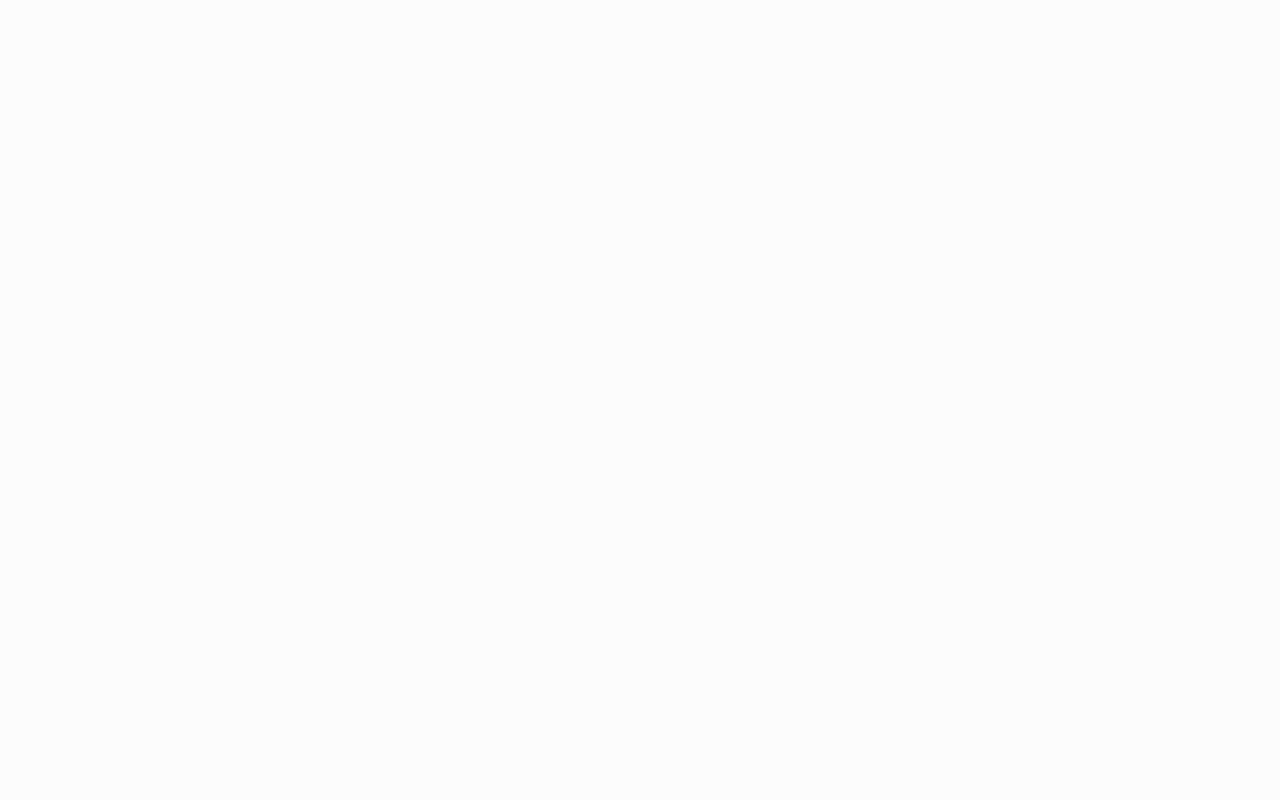
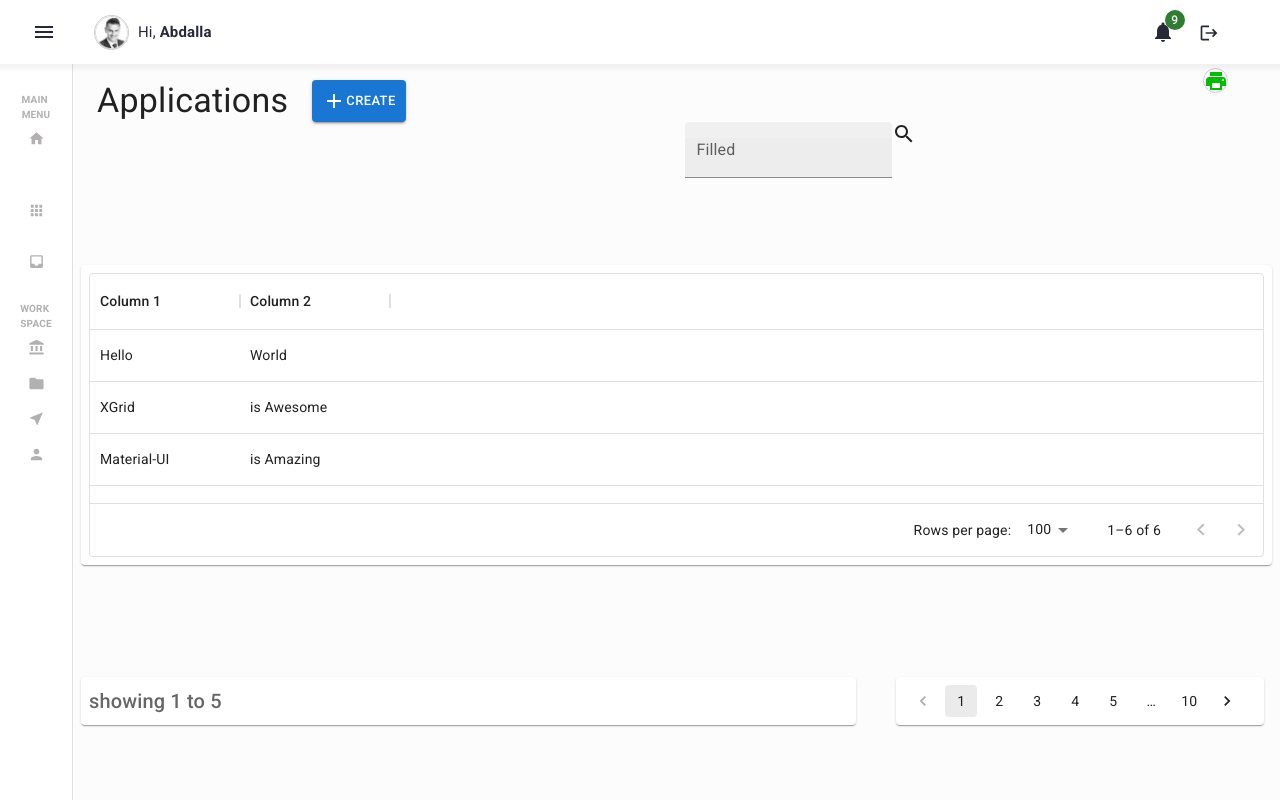
Before and after one commit to isssourav2/waystone, a React (Create React App) app: page /Application in a window 1280 px wide. Before the commit this address had no page. Built offline with nearby package versions, Linux system fonts and the light colour scheme.

Commit message:
develop model

```diff
--- a/package.json
+++ b/package.json
@@ -10,7 +10,7 @@
     "@mui/material": "^5.1.1",
     "@mui/styled-engine": "^5.1.1",
     "@mui/styles": "^5.2.3",
-    "@mui/x-data-grid": "^5.0.1",
+    "@mui/x-data-grid": "^5.2.1",
     "@mui/x-data-grid-generator": "^5.0.1",
     "@mui/x-data-grid-pro": "^5.0.1",
     "@testing-library/jest-dom": "^5.15.0",
--- a/src/App.js
+++ b/src/App.js
@@ -1,5 +1,11 @@
 import { BrowserRouter as Router, Route, Routes } from 'react-router-dom';
-import { Dashboard, DataExtracter, Stepper, TabMenu } from './components';
+import {
+  Dashboard,
+  DataExtracter,
+  Stepper,
+  TabMenu,
+  Application,
+} from './components';
 import { CssBaseline } from '@mui/material';
 import BasicButtons from './components/Stapper';
 function App() {
@@ -12,6 +18,7 @@ function App() {
         <Route path="/DataExtracter" element={<DataExtracter />} />
         <Route path="/Stepper" element={<Stepper />} />
         <Route path="/TabMenu" element={<TabMenu />} />
+        <Route path="/Application" element={<Application />} />
       </Routes>
     </Router>
   );
--- /dev/null
+++ b/src/components/Application/Application.jsx
@@ -0,0 +1,14 @@
+import React from 'react';
+import Home from './home';
+import Header from '../Common/Header';
+import Box from '@mui/material/Box';
+const Application = () => {
+  return (
+    <Box sx={{ display: 'flex' }}>
+      <Header />
+      <Home />
+    </Box>
+  );
+};
+
+export default Application;
--- /dev/null
+++ b/src/components/Application/home.jsx
@@ -0,0 +1,91 @@
+import React from 'react';
+import Grid from '@mui/material/Grid';
+import Pagination from '@mui/material/Pagination';
+import Stack from '@mui/material/Stack';
+import Typography from '@mui/material/Typography';
+import { Item, muiBox } from './styles';
+import Box from '@mui/material/Box';
+import Button from '@mui/material/Button';
+import AddIcon from '@mui/icons-material/Add';
+import IconButton from '@mui/material/IconButton';
+import PrintIcon from '@mui/icons-material/Print';
+import SearchIcon from '@mui/icons-material/Search';
+import { DataGrid, GridRowsProp, GridColDef } from '@mui/x-data-grid';
+import TextField from '@mui/material/TextField';
+const rows = [
+  { id: 1, col1: 'Hello', col2: 'World' },
+  { id: 2, col1: 'XGrid', col2: 'is Awesome' },
+  { id: 3, col1: 'Material-UI', col2: 'is Amazing' },
+  { id: 4, col1: 'Hello', col2: 'World' },
+  { id: 5, col1: 'XGrid', col2: 'is Awesome' },
+  { id: 6, col1: 'Material-UI', col2: 'is Amazing' },
+];
+
+const columns = [
+  { field: 'id', hide: true },
+  { field: 'col1', headerName: 'Column 1', width: 150 },
+  { field: 'col2', headerName: 'Column 2', width: 150 },
+];
+const home = () => {
+  return (
+    <>
+      <Grid container spacing={2}>
+        <Grid item xs={8}>
+          <Box
+            sx={{
+              marginTop: '6em',
+              marginLeft: 3,
+              display: 'flex',
+            }}
+          >
+            <Typography variant="h4">Applications</Typography>
+            <Button variant="contained" sx={{ marginLeft: 3 }} size="small">
+              <AddIcon /> Create
+            </Button>
+          </Box>
+        </Grid>
+        <Grid item xs={2}></Grid>
+        <Grid item xs={2}>
+          <IconButton>
+            <PrintIcon />
+          </IconButton>
+        </Grid>
+
+        <Grid item xs={6}></Grid>
+        <Grid item xs={6}>
+          <TextField
+            style={{ backgroundColor: 'white', height: '1em' }}
+            id="filled-basic"
+            label="Filled"
+            variant="filled"
+          />
+          <SearchIcon style={{ textAlign: 'right' }} />
+        </Grid>
+
+        <Grid item xs={12}>
+          <Item style={{ height: 300, width: '100%' }}>
+            <DataGrid rows={rows} columns={columns} />
+          </Item>
+        </Grid>
+        <Grid item xs={8}>
+          <Item>
+            <Typography sx={{ textAlign: 'left' }} variant="h6">
+              {' '}
+              showing 1 to 5
+            </Typography>{' '}
+          </Item>
+        </Grid>
+        <Grid item xs={4}>
+          <Item>
+            {' '}
+            <Stack>
+              <Pagination count={10} shape="rounded" />
+            </Stack>
+          </Item>
+        </Grid>
+      </Grid>
+    </>
+  );
+};
+
+export default home;
--- /dev/null
+++ b/src/components/Application/styles.js
@@ -0,0 +1,20 @@
+import Paper from '@mui/material/Paper';
+import { styled } from '@mui/material/styles';
+import Box from '@mui/material/Box';
+const Item = styled(Paper)(({ theme }) => ({
+  ...theme.typography.body2,
+  marginTop: '8em',
+  marginLeft: 8,
+  padding: theme.spacing(1),
+  textAlign: 'center',
+  color: theme.palette.text.secondary,
+}));
+
+const muiBox = styled(Box)(({ theme }) => ({
+  ...theme.typography.body2,
+
+  marginLeft: 8,
+  padding: theme.spacing(1),
+}));
+
+export { Item, muiBox };
--- a/src/components/Common/Header.js
+++ b/src/components/Common/Header.js
@@ -28,7 +28,7 @@ import PersonIcon from '@mui/icons-material/Person';
 import AccountBalanceIcon from '@mui/icons-material/AccountBalance';
 import profile from '../../images/profile.png';
 import logo from '../../images/logo.png';
-
+import AppsIcon from '@mui/icons-material/Apps';
 import StarIcon from '@mui/icons-material/Star';
 import { useNavigate } from 'react-router-dom';
 import NotificationsIcon from '@mui/icons-material/Notifications';
@@ -118,12 +118,14 @@ function Header() {
 
   const handleSubMenu = () => {
     setSubOpen(!subOpen);
+    setOpen(true);
   };
 
   const handleChange = (newValue) => {
     //setValue(newValue);
     // setSubActiveValue(newValue);
     navigate('/TabMenu');
+    setOpen(true);
     switch (newValue) {
       case 0:
         tabMenu.dispatch({ type: 'Tab1' });
@@ -167,8 +169,6 @@ function Header() {
           </div>
 
           <div class="header-right">
-
-
             <IconButton
               size="large"
               aria-label="show 8 new notifications"
@@ -209,6 +209,18 @@ function Header() {
               </li>
             </ul>
           </List>
+          <Divider />
+          <List component="nav">
+            <div class="spacer"></div>
+            <ul>
+              <li>
+                <Link to="/Application">
+                  {' '}
+                  <AppsIcon /> <span>Application</span>
+                </Link>
+              </li>
+            </ul>
+          </List>
           <List component="nav">
             <ul onClick={handleSubMenu}>
               <li>
@@ -232,7 +244,12 @@ function Header() {
               />
               {subOpen ? <ExpandLess /> : <ExpandMore />}
             </ListItem> */}
-            <Collapse in={subOpen} timeout="auto" unmountOnExit>
+            <Collapse
+              in={subOpen}
+              timeout="auto"
+              unmountOnExit
+              sx={{ marginLeft: '0.6em' }}
+            >
               <List component="ul" disablePadding>
                 <ListItem
                   button
@@ -271,15 +288,10 @@ function Header() {
               </List>
             </Collapse>
           </List>
+
           <List>
             <h3>Work Space</h3>
             <ul>
-              <li>
-                <Link to="/DataExtracter">
-                  {' '}
-                  <StarIcon /> Data Pipelines
-                </Link>
-              </li>
               <li>
                 <a href="#">
                   {' '}
--- a/src/components/Stepper/home.jsx
+++ b/src/components/Stepper/home.jsx
@@ -100,6 +100,7 @@ const Home = () => {
       ) : (
         <React.Fragment>
           {/* <Typography sx={{ mt: 2, mb: 1 }}>Step {activeStep + 1}</Typography> */}
+
           <Box sx={{ display: 'flex', flexDirection: 'row', pt: 2 }}>
             <Button
               color="inherit"
--- a/src/components/index.js
+++ b/src/components/index.js
@@ -2,3 +2,4 @@ export { default as Dashboard } from './DashBoard/Dashboard';
 export { default as DataExtracter } from './DataExtrator/data-extract';
 export { default as Stepper } from './Stepper/Stepper';
 export { default as TabMenu } from './TabMenu/TabMenu';
+export { default as Application } from './Application/Application';
```
Also changed, not shown: src/components/Common/MatDialog.js (added, +129 -0 lines), 2 other files (tests, documents, lock files or other folders).
